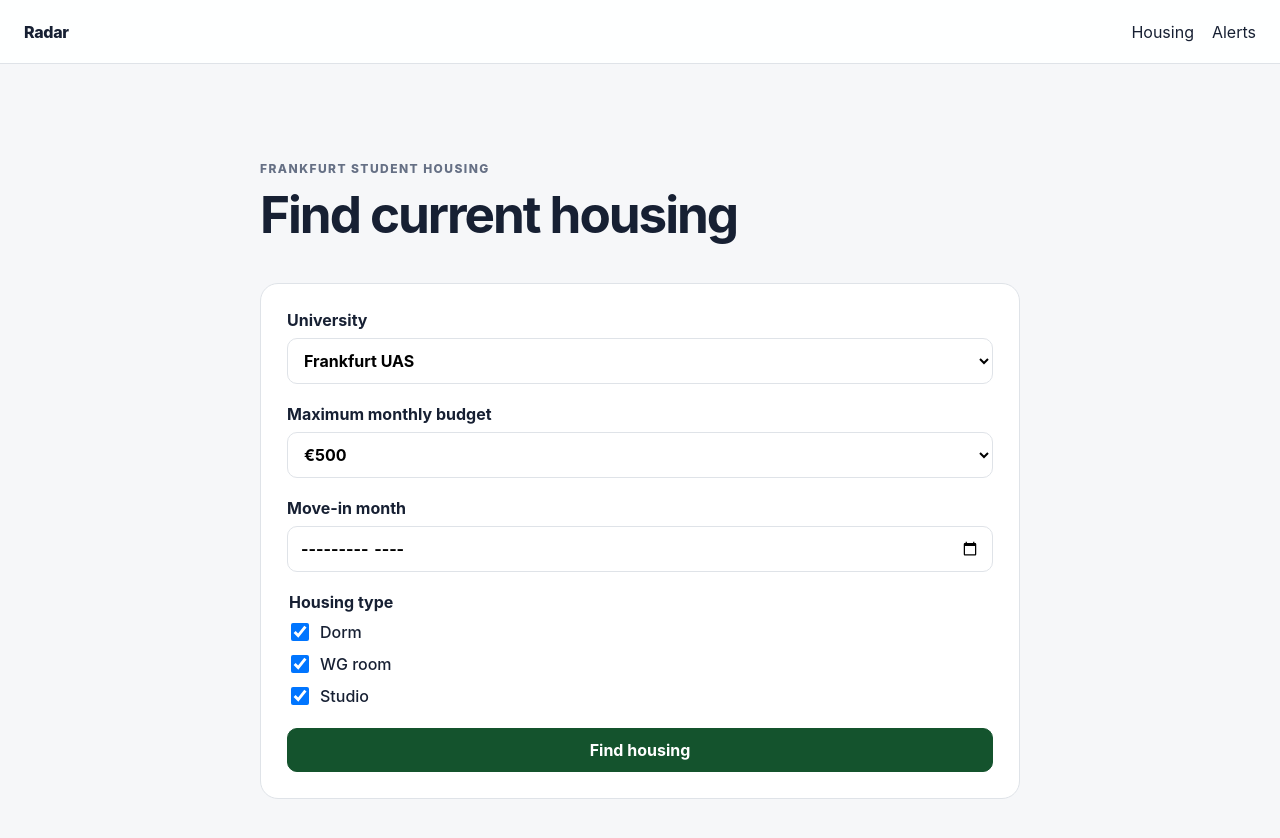
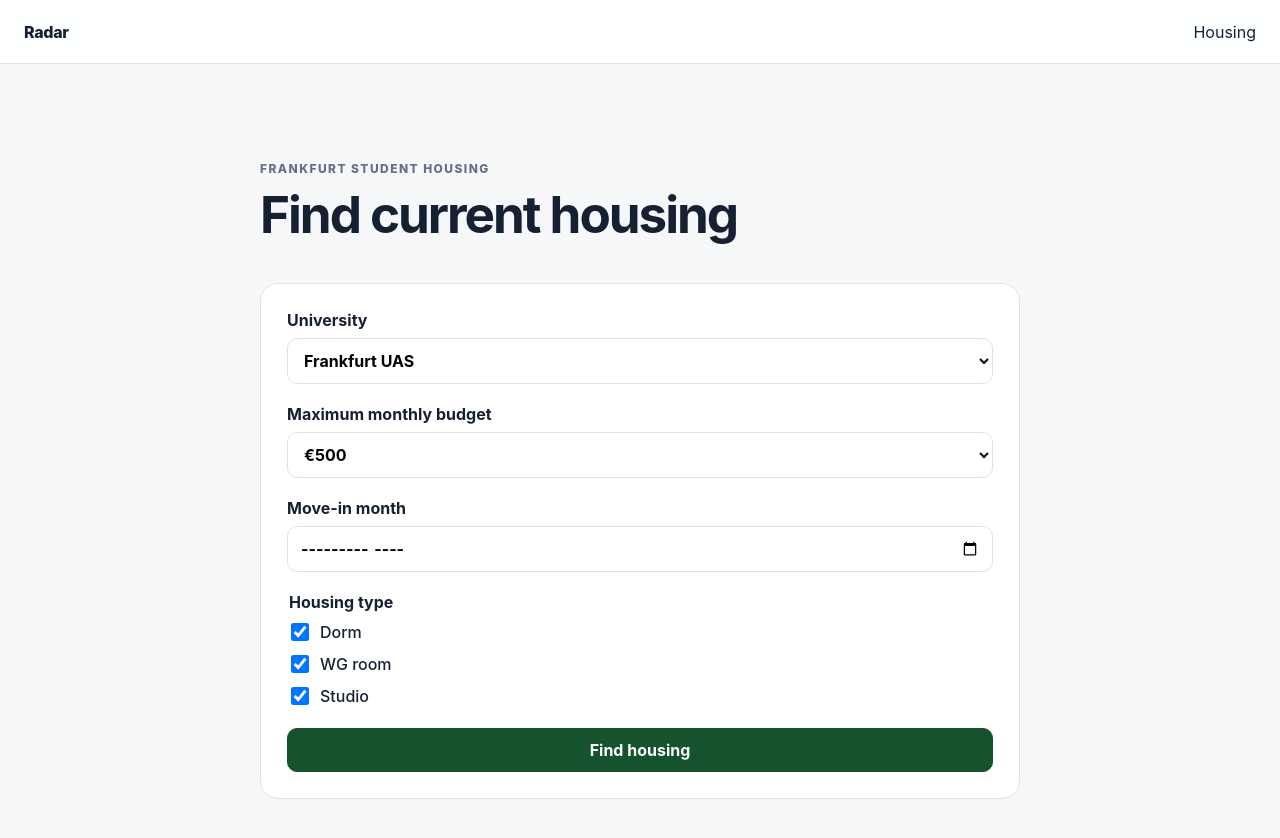
Before and after one commit to Biwotony/radar, a Next.js app: page / in a window 1280 px wide. Shown: the top 838 px of the page. Built offline with nearby package versions, Linux system fonts and the light colour scheme.

Commit message:
Keep browse navigation within shipped routes

```diff
--- a/app/layout.tsx
+++ b/app/layout.tsx
@@ -16,7 +16,6 @@ export default function RootLayout({ children }: Readonly<{ children: React.Reac
           <Link className="brand" href="/">Radar</Link>
           <nav aria-label="Primary navigation">
             <Link href="/housing">Housing</Link>
-            <Link href="/alerts">Alerts</Link>
           </nav>
         </header>
         <main className="shell">{children}</main>
```
